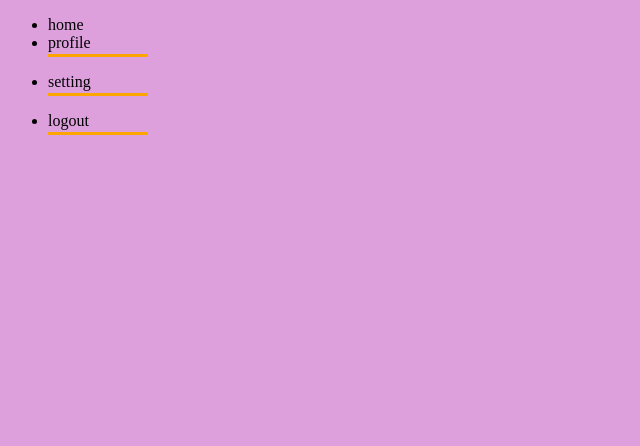
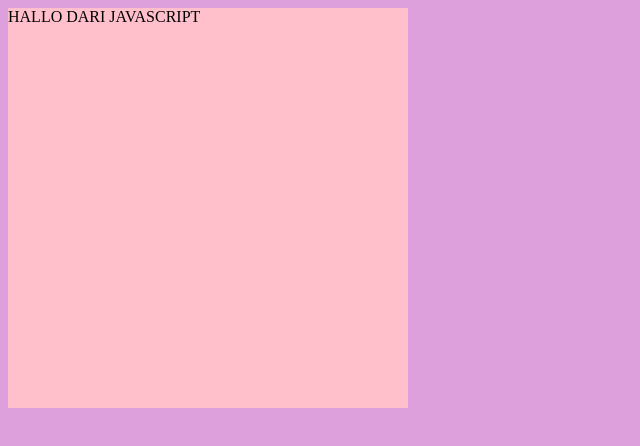
Before and after one commit to fatihatunnisa/sidebar-fatihatunnisa, a plain HTML site: page index.html in a window 1280 px wide. Shown: the whole page, without its empty margins (0-640 px from the left). Drawn offline with Linux system fonts and the light colour scheme.

Commit message:
excercise dom fatihatun nisa

```diff
--- /dev/null
+++ b/dom.js
@@ -0,0 +1,15 @@
+console.log('DOM Interaction');
+
+const article = document.createElement('div');
+article.setAttribute('id', 'main-page-article');
+
+document.body.appendChild(article);
+article.style.height = '400px';
+article.style.width = '400px';
+article.style.backgroundColor = 'pink';
+
+article.innerText = 'HALLO DARI JAVASCRIPT';
+
+article.addEventListener('click', function () {
+  article.style.backgroundColor = 'yellow';
+});
--- a/index.html
+++ b/index.html
@@ -5,9 +5,9 @@
     <meta http-equiv="X-UA-Compatible" content="IE=edge">
     <meta name="viewport" content="width=device-width, initial-scale=1.0">
 
-    <title>Sidebar</title>
+    <title>DOM</title>
 </head>
 <body style="background-color: plum;">
-    <script src="./sidebar.js"></script>
+    <script src="./dom.js"></script>
 </body>
 </html>
--- a/sidebar.js
+++ /dev/null
@@ -1,21 +0,0 @@
-const sidebar = [
-    ['home', 'profile'],
-    ['setting'],
-    ['logout'],
-  ];
-
-  for (let i = 0; i < sidebar.length; i += 1) {
-    const ulElement = document.createElement('ul');
-    for (let j = 0; j < sidebar[i].length; j += 1) {
-      const liElement = document.createElement('li');
-      liElement.innerHTML = sidebar[i][j];
-      ulElement.appendChild(liElement);
-    }
-    const lineSeperation = document.createElement('div');
-    lineSeperation.style.height = '2px';
-    lineSeperation.style.width = '100px';
-    lineSeperation.style.borderBottom = '3px solid orange';
-
-    ulElement.appendChild(lineSeperation);
-    document.body.appendChild(ulElement);
-  }
```
